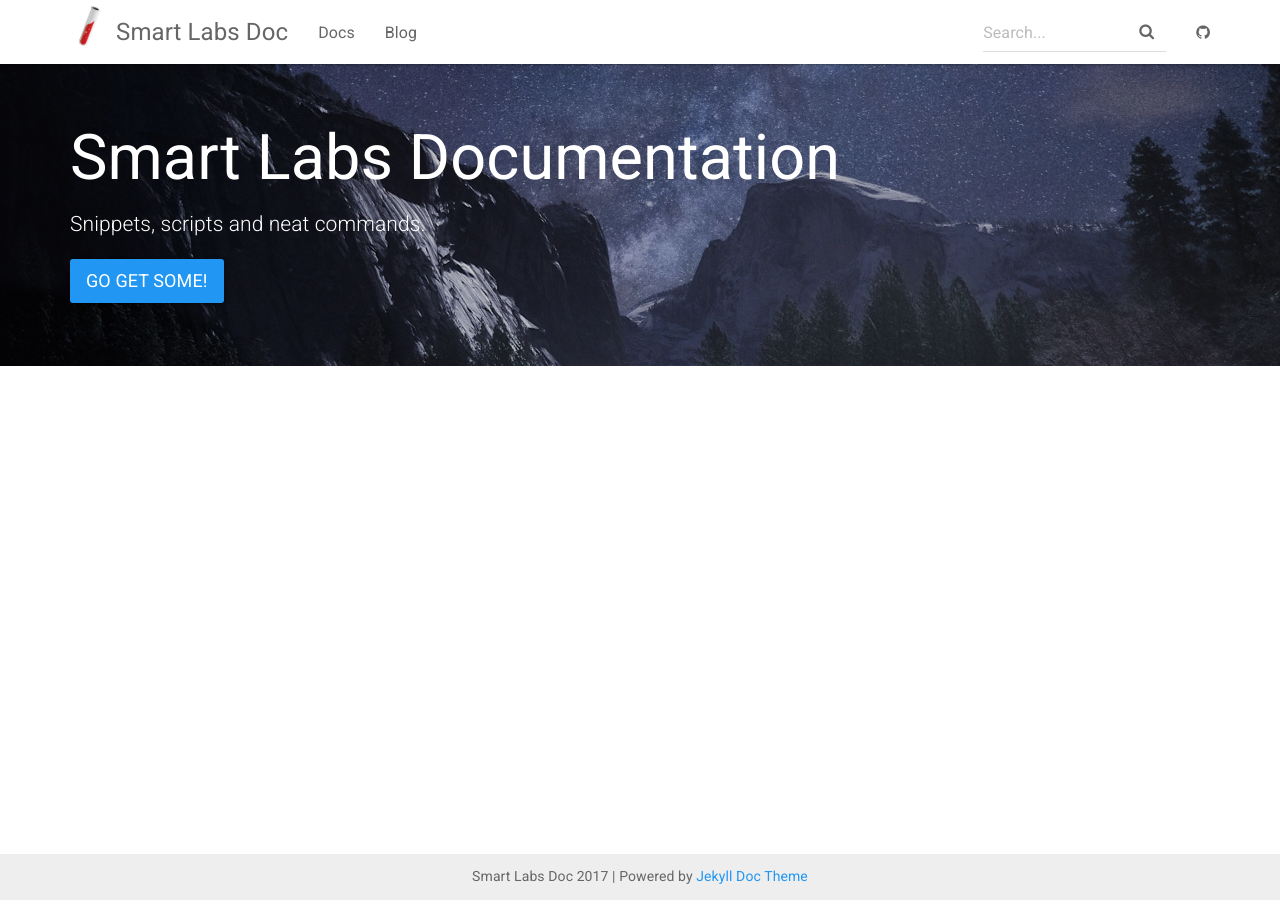
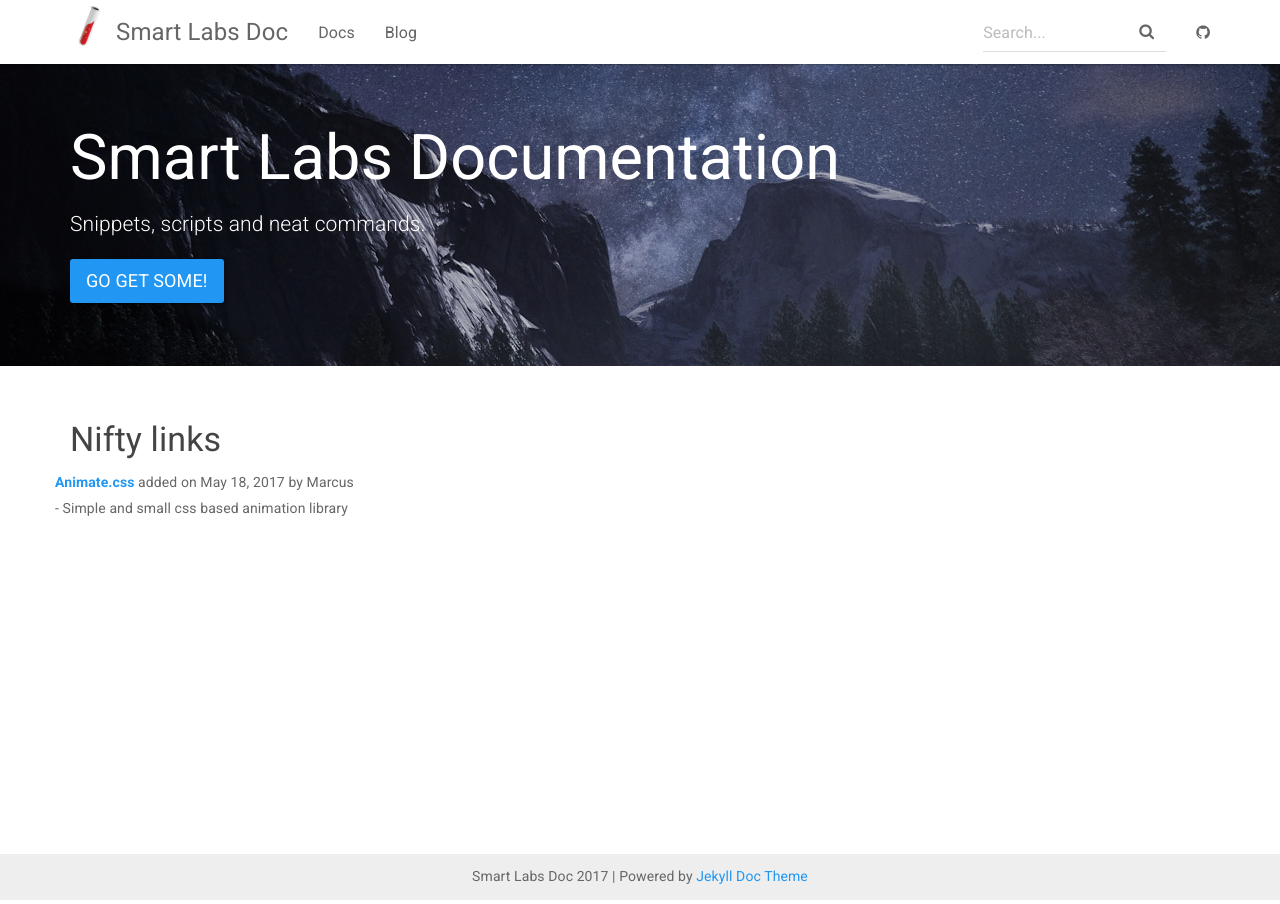
Before and after one commit to marcusrognes/docs-smartlabs, a Jekyll site: the page built from index.html, in a window 1280 px wide. Built offline with Jekyll 4.4.1, drawn with Linux system fonts in a browser that asks for light colours; nearby versions of some CDN libraries.

Commit message:
Added simple links collection

```diff
--- a/_config.yml
+++ b/_config.yml
@@ -34,6 +34,13 @@ defaults:
     sectionid: blog
 
 - scope:
+    path: _links
+    type: links
+  values:
+    layout: post
+    sectionid: links
+
+- scope:
     path: _docs
     type: docs
   values:
@@ -49,3 +56,5 @@ collections:
   posts:
     permalink: /blog/:year/:month/:day/:title/
     output: true
+  links:
+      output: false
--- a/index.html
+++ b/index.html
@@ -11,6 +11,20 @@ layout: default
 			Go get some!
 			</a>
 		</p>
+	</div>
+</div>
+
+<div class="container">
+	<h3 class="header-light">Nifty links</h3>
+	<div class="row">
+		{% for link in site.links %}
+		<p>
+			<strong><a target="_blank" href="{{ link.link }}">{{ link.title }}</a></strong>
+			<span>added on {{ link.date | date: "%B %e, %Y" }} {% if link.author %} by {{ link.author }}{% endif %}</span>
+			<br/>
+			<span>- {{ link.description }}</span>
+		</p>
+		{% endfor %}
 	</div>
 </div>
 
```
Also changed, not shown: _links/2017-05-18-animate-css.md (added, +6 -0 lines).
